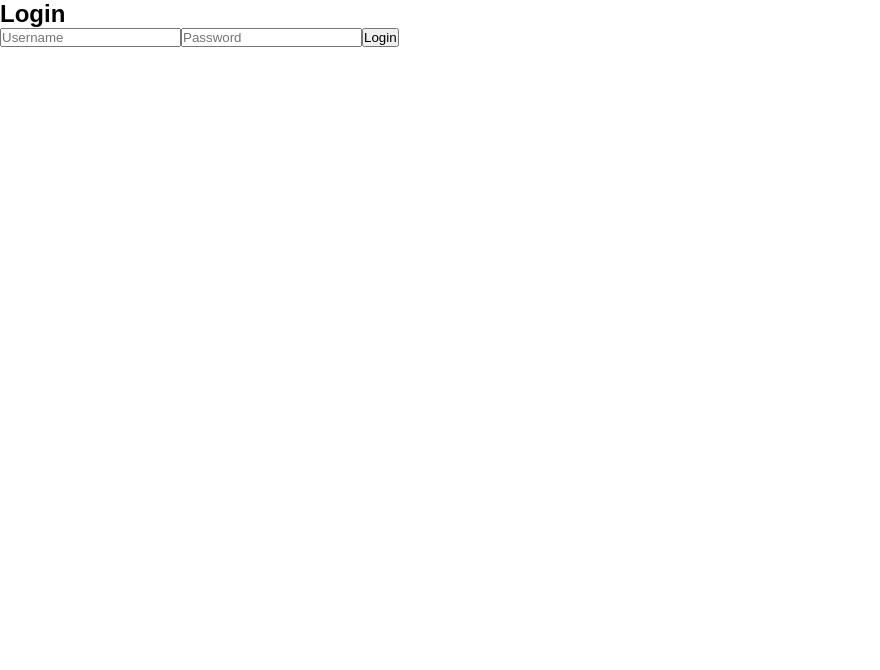
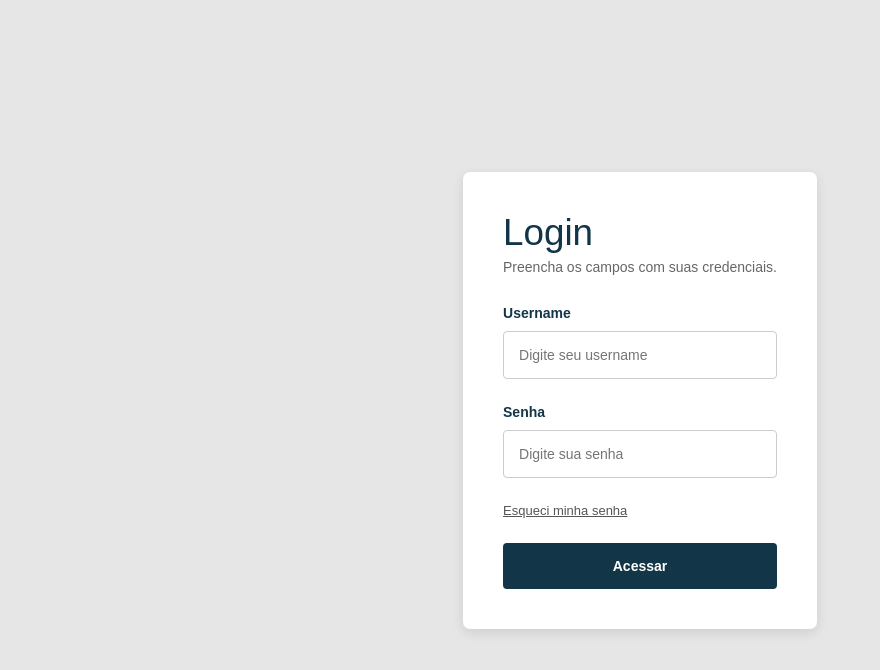
Before and after one commit to agildojunior/TrevinhoPremiadoFrontEnd, a React (Create React App) app: page /login in a window 1280 px wide. Shown: the top 670 px of the page, without its empty margins (0-880 px from the left). Built offline with nearby package versions, Linux system fonts and the light colour scheme.

Commit message:
add tela de login

```diff
--- a/src/components/sidebar/index.js
+++ b/src/components/sidebar/index.js
@@ -17,6 +17,7 @@ const Sidebar = ({ children, setAuth }) => {
         localStorage.removeItem('token');
         localStorage.removeItem('user');
         setAuth(false);
+        navigate('/login');
     };
 
     const handleNavigation = (path) => {
@@ -74,12 +75,7 @@ const Sidebar = ({ children, setAuth }) => {
                     )}
                 </SidebarMenu>
                 <SidebarMenu>
-                <SidebarMenuItem
-                    onClick={() => {
-                        handleLogout();
-                        handleNavigation('/login');
-                    }}
-                ><MdExitToApp size={18} /> Sair</SidebarMenuItem>
+                  <SidebarMenuItem onClick={handleLogout}><MdExitToApp size={18} /> Sair</SidebarMenuItem>
                 </SidebarMenu>
             </SidebarContainer>
             <PageContent isOpen={isOpen}>
--- a/src/components/sidebar/styles.js
+++ b/src/components/sidebar/styles.js
@@ -21,7 +21,7 @@ export const NavbarContent = styled.div`
   display: flex;
   align-items: center;
   padding: 15px;
-  box-shadow: 0 2px 4px rgba(0, 0, 0, 0.3); /* sombra sutil */
+  box-shadow: 0 2px 4px rgba(0, 0, 0, 0.3);
 `;
 
 export const MenuIcon = styled.div`
--- a/src/pages/Login/index.js
+++ b/src/pages/Login/index.js
@@ -1,11 +1,12 @@
 import React, { useState } from 'react';
 import { useNavigate } from 'react-router-dom';
 import axiosInstance from '../../axiosInstance';
+import { Page, FormLogin, H1, P, Label, Input, Anchor, Button } from './styles';
 
 const Login = ({ setAuth }) => {
     const [username, setUsername] = useState('');
     const [password, setPassword] = useState('');
-    const history = useNavigate();
+    const navigate = useNavigate();
 
     const handleSubmit = async (e) => {
         e.preventDefault();
@@ -21,32 +22,38 @@ const Login = ({ setAuth }) => {
             localStorage.setItem('token', token);
             localStorage.setItem('user', JSON.stringify(user));
             setAuth(true);
-            history('/home'); // Redireciona para a página home após o login
+            navigate('/home');
         } catch (error) {
             console.error('Login failed', error);
-            alert('Invalid username or password');
+            alert('Username ou Senha invalidos!');
         }
     };
 
     return (
-        <form onSubmit={handleSubmit}>
-            <h2>Login</h2>
-            <input
+        <Page>
+            <FormLogin onSubmit={handleSubmit}>
+                <H1>Login</H1>
+                <P>Preencha os campos com suas credenciais.</P>
+                <Label htmlFor="username">Username</Label>
+                <Input
                     type="text"
+                    placeholder="Digite seu username"
                     value={username}
                     onChange={(e) => setUsername(e.target.value)}
-                placeholder="Username"
                     required
                 />
-            <input
+                <Label htmlFor="password">Senha</Label>
+                <Input
                     type="password"
+                    placeholder="Digite sua senha"
                     value={password}
                     onChange={(e) => setPassword(e.target.value)}
-                placeholder="Password"
                     required
                 />
-            <button type="submit">Login</button>
-        </form>
+                <Anchor href="/">Esqueci minha senha</Anchor>
+                <Button type="submit">Acessar</Button>
+            </FormLogin>
+        </Page>
     );
 };
 
--- a/src/pages/Login/styles.js
+++ b/src/pages/Login/styles.js
@@ -0,0 +1,87 @@
+import styled from 'styled-components';
+
+export const Page = styled.div`
+    display: flex;
+    flex-direction: column;
+    align-items: center;
+    align-content: center;
+    justify-content: center;
+    width: 100%;
+    height: 100vh;
+    background-color: #e6e6e6;
+`;
+
+export const FormLogin = styled.form`
+    display: flex;
+    flex-direction: column;
+    background-color: #fff;
+    border-radius: 7px;
+    padding: 40px;
+    box-shadow: 0px 4px 12px rgba(0, 0, 0, 0.1);
+    gap: 5px;
+`;
+
+export const H1 = styled.h1`
+    padding: 0;
+    margin: 0;
+    font-weight: 500;
+    font-size: 2.3em;
+    color: #123647;
+`;
+
+export const P = styled.p`
+    display: inline-block;
+    font-size: 14px;
+    color: #666;
+    margin-bottom: 25px;
+`;
+
+export const Label = styled.label`
+    font-size: 14px;
+    font-weight: 600;
+    color: #123647;
+`;
+
+export const Input = styled.input`
+    padding: 15px;
+    font-size: 14px;
+    border: 1px solid #ccc;
+    margin-bottom: 20px;
+    margin-top: 5px;
+    border-radius: 4px;
+    transition: all linear 160ms;
+    outline: none;
+
+    &:focus {
+        border: 1px solid #123647;
+    }
+`;
+
+export const Anchor = styled.a`
+    display: inline-block;
+    margin-bottom: 20px;
+    font-size: 13px;
+    color: #555;
+    transition: all linear 160ms;
+
+    &:hover {
+        color: #123647;
+    }
+`;
+
+export const Button = styled.button`
+    background-color: #123647;
+    color: #fff;
+    font-size: 14px;
+    font-weight: 600;
+    border: none !important;
+    transition: all linear 160ms;
+    cursor: pointer;
+    margin: 0 !important;
+    padding: 15px;
+    border-radius: 4px;
+
+    &:hover {
+        transform: scale(1.05);
+    }
+`;
```
Lines whose indentation alone changed are shown as unchanged.
